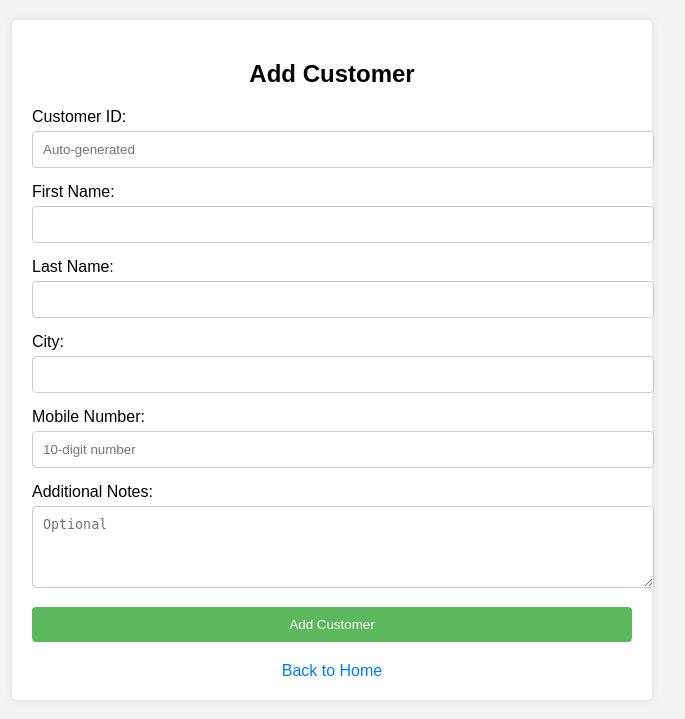
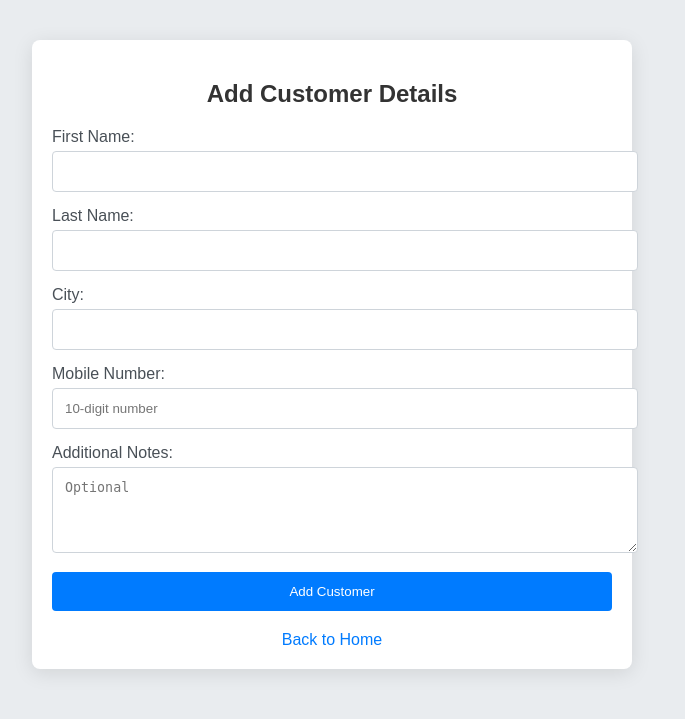
Before and after one commit to AvishDhirawat/AccountingProj, a Flask app: page /add_customer in a window 1280 px wide. Shown: the top 719 px of the page, without its empty margins (308-993 px from the left). Run offline with Flask 3, Linux system fonts and the light colour scheme.

Commit message:
Better UI for add customer

```diff
--- a/static/add_customer_style.css
+++ b/static/add_customer_style.css
@@ -1,6 +1,6 @@
 body {
-    font-family: Arial, sans-serif;
-    background-color: #f4f4f4;
+    font-family: 'Arial', sans-serif;
+    background-color: #e9ecef;
     margin: 0;
     padding: 20px;
 }
@@ -8,14 +8,19 @@ body {
 .container {
     max-width: 600px;
     margin: auto;
+    padding: 20px;
+}
+
+.card {
     background: #fff;
+    border-radius: 8px;
+    box-shadow: 0 4px 20px rgba(0, 0, 0, 0.1);
     padding: 20px;
-    border-radius: 5px;
-    box-shadow: 0 0 10px rgba(0, 0, 0, 0.1);
 }
 
 h2 {
     text-align: center;
+    color: #333;
     margin-bottom: 20px;
 }
 
@@ -26,29 +31,39 @@ h2 {
 label {
     display: block;
     margin-bottom: 5px;
+    color: #495057;
 }
 
 input[type="text"],
 input[type="tel"],
 textarea {
     width: 100%;
-    padding: 10px;
-    border: 1px solid #ccc;
+    padding: 12px;
+    border: 1px solid #ced4da;
     border-radius: 4px;
+    transition: border-color 0.2s;
+}
+
+input[type="text"]:focus,
+input[type="tel"]:focus,
+textarea:focus {
+    border-color: #007bff;
+    outline: none;
 }
 
 .submit-button {
     width: 100%;
-    padding: 10px;
-    background-color: #5cb85c;
+    padding: 12px;
+    background-color: #007bff;
     color: white;
     border: none;
     border-radius: 4px;
     cursor: pointer;
+    transition: background-color 0.3s;
 }
 
 .submit-button:hover {
-    background-color: #4cae4c;
+    background-color: #0056b3;
 }
 
 .back-link {
@@ -57,8 +72,10 @@ textarea {
     margin-top: 20px;
     color: #007bff;
     text-decoration: none;
+    transition: color 0.3s;
 }
 
 .back-link:hover {
+    color: #0056b3;
     text-decoration: underline;
 }
--- a/templates/add_customer.html
+++ b/templates/add_customer.html
@@ -8,13 +8,9 @@
 </head>
 <body>
     <div class="container">
-        <h2>Add Customer</h2>
-        <form action="{{ url_for('add_customer') }}" method="POST" class="customer-form">
-            <div class="form-group">
-                <label for="customer_id">Customer ID:</label>
-                <input type="text" id="customer_id" name="customer_id" required placeholder="Auto-generated" readonly>
-            </div>
-
+        <div class="card">
+            <h2>Add Customer Details</h2>
+            <form action="{{ url_for('add_customer') }}" method="POST">
                 <div class="form-group">
                     <label for="first_name">First Name:</label>
                     <input type="text" id="first_name" name="first_name" required>
@@ -44,5 +40,6 @@
             </form>
             <a href="{{ url_for('index') }}" class="back-link">Back to Home</a>
         </div>
+    </div>
 </body>
 </html>
```
Also changed, not shown: instance/loan_tracking.db. Lines whose indentation alone changed are shown as unchanged.
